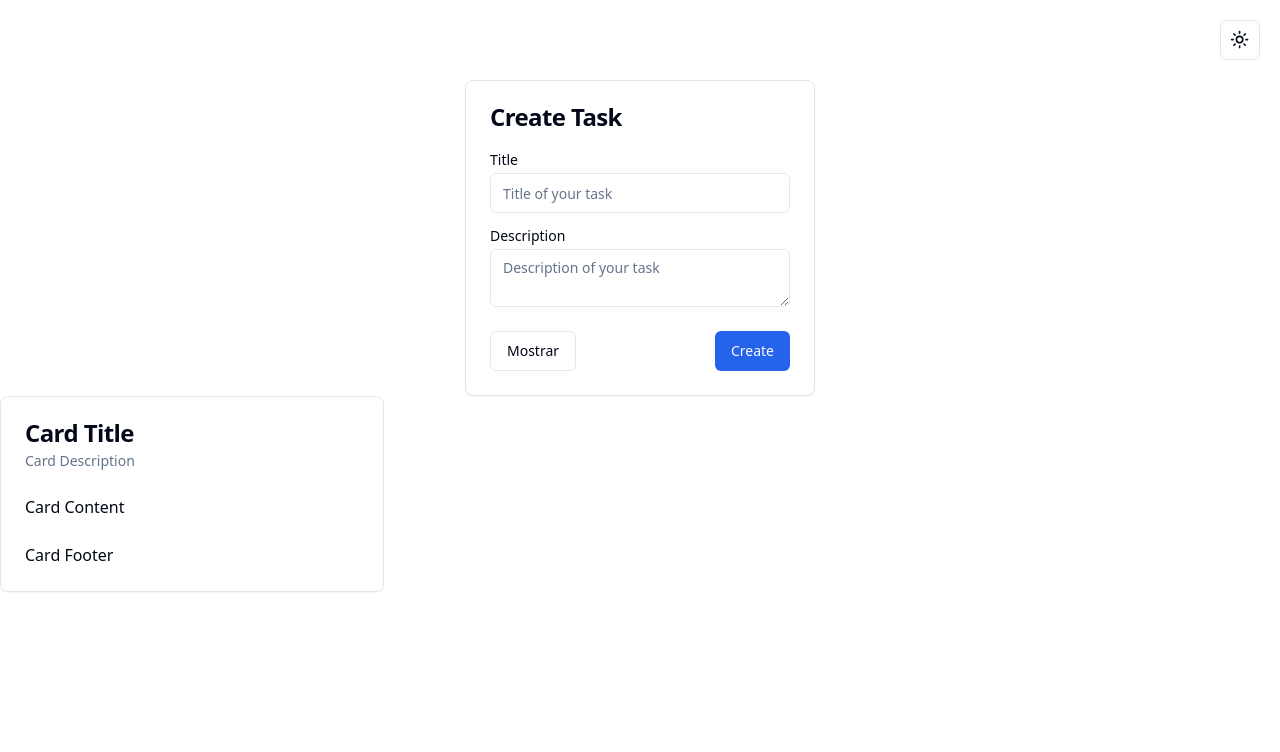
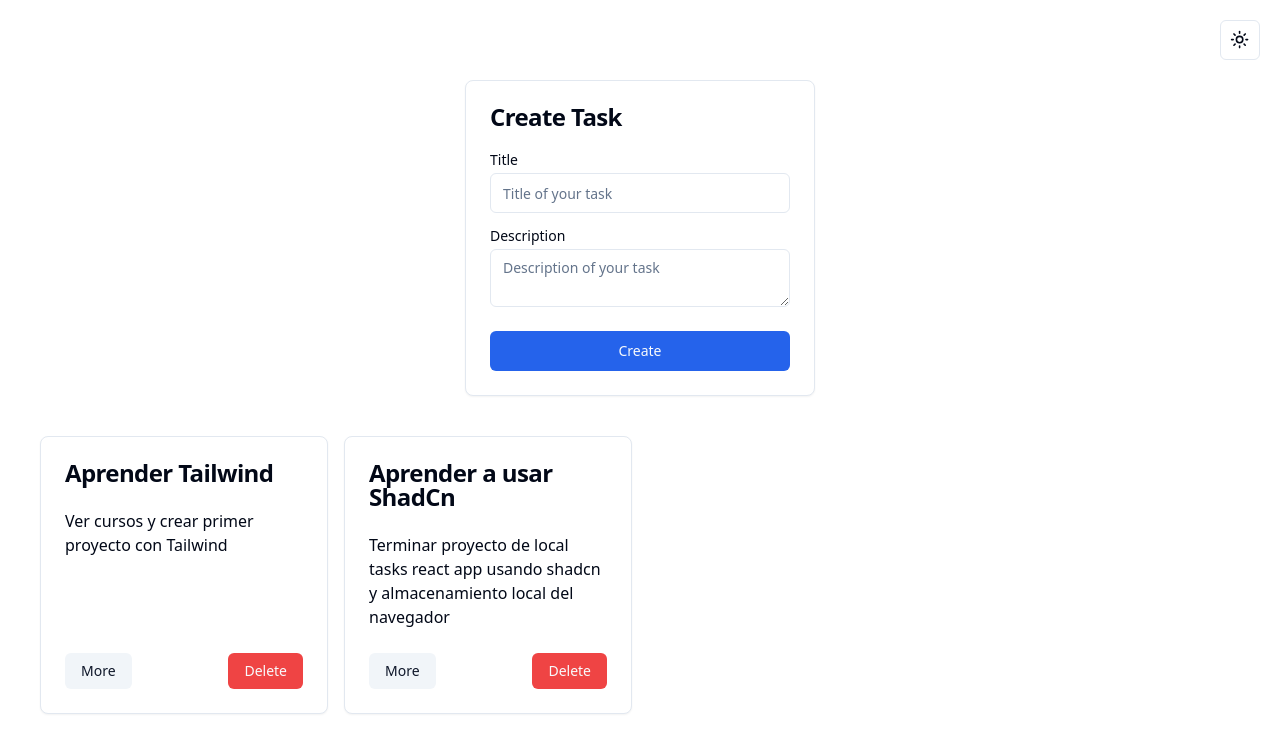
Before and after one commit to GuDex-Dev/local-tasks-react-app, a React (Vite) app: page / in a window 1280 px wide. Shown: the top 752 px of the page. Built offline with nearby package versions, Linux system fonts and the light colour scheme.

Commit message:
TaskList y TaskCard complete

```diff
--- a/package.json
+++ b/package.json
@@ -13,6 +13,7 @@
     "preview": "vite preview"
   },
   "dependencies": {
+    "@radix-ui/react-alert-dialog": "^1.0.5",
     "@radix-ui/react-label": "^2.0.2",
     "@radix-ui/react-slot": "^1.0.2",
     "class-variance-authority": "^0.7.0",
@@ -34,6 +35,8 @@
     "eslint-plugin-react-refresh": "^0.4.6",
     "gh-pages": "^6.1.1",
     "postcss": "^8.4.38",
+    "prettier": "^3.2.5",
+    "prettier-plugin-tailwindcss": "^0.5.14",
     "tailwindcss": "^3.4.3",
     "vite": "^5.2.0"
   }
--- a/src/App.jsx
+++ b/src/App.jsx
@@ -1,6 +1,6 @@
 import TaskForm from "./components/TaskForm";
 import ModeToggle from "./components/ModeToggle";
-import TaskCard from "./components/TaskCard";
+import TaskList from "./components/TaskList";
 
 function App() {
   return (
@@ -9,7 +9,7 @@ function App() {
         <ModeToggle />
       </div>
       <TaskForm />
-      <TaskCard />
+      <TaskList />
     </>
   );
 }
--- a/src/components/TaskCard.jsx
+++ b/src/components/TaskCard.jsx
@@ -1,24 +1,42 @@
 import {
   Card,
   CardContent,
-  CardDescription,
   CardFooter,
   CardHeader,
   CardTitle,
 } from "@/components/ui/card";
 
-function TaskCard() {
+import { Button } from "./ui/button";
+import { TaskContext } from "@/context/TaskContext";
+import { useContext } from "react";
+import { cn } from "@/lib/utils";
+
+function TaskCard({ task, className }) {
+  const { editTask, deleteTask } = useContext(TaskContext);
+
   return (
-    <Card className="min-w-60 max-w-96">
-      <CardHeader>
-        <CardTitle>Card Title</CardTitle>
-        <CardDescription>Card Description</CardDescription>
+    <Card className={cn("flex flex-col", className)}>
+      <CardHeader className="">
+        <CardTitle>{task.title}</CardTitle>
       </CardHeader>
-      <CardContent>
-        <p>Card Content</p>
+      <CardContent className="flex-1">
+        <p>{task.description}</p>
       </CardContent>
-      <CardFooter>
-        <p>Card Footer</p>
+      <CardFooter className="flex justify-between">
+        <Button
+          variant="secondary"
+          className="h-9"
+          onClick={() => console.log("Editing")}
+        >
+          More
+        </Button>
+        <Button
+          className="h-9"
+          variant="destructive"
+          onClick={() => deleteTask(task.id)}
+        >
+          Delete
+        </Button>
       </CardFooter>
     </Card>
   );
--- a/src/components/TaskForm.jsx
+++ b/src/components/TaskForm.jsx
@@ -13,10 +13,16 @@ import { TaskContext } from "@/context/TaskContext";
 import { useContext, useState } from "react";
 
 function TaskForm() {
-  const { addTask, mostrar } = useContext(TaskContext);
+  const { addTask } = useContext(TaskContext);
 
   const [title, setTitle] = useState("");
   const [description, setDescription] = useState("");
+
+  const handleCreate = () => {
+    addTask(title, description);
+    setTitle("");
+    setDescription("");
+  };
 
   return (
     <Card className="w-[350px] mx-auto">
@@ -49,15 +55,10 @@ function TaskForm() {
           </div>
         </form>
       </CardContent>
-      <CardFooter className="flex justify-between">
-        <Button
-          variant="outline"
-          className="duration-0"
-          onClick={() => mostrar()}
-        >
-          Mostrar
+      <CardFooter className="flex justify-end">
+        <Button className="w-full" onClick={handleCreate}>
+          Create
         </Button>
-        <Button onClick={() => addTask(title, description)}>Create</Button>
       </CardFooter>
     </Card>
   );
--- /dev/null
+++ b/src/components/TaskList.jsx
@@ -0,0 +1,21 @@
+import { useContext } from "react";
+import { TaskContext } from "@/context/TaskContext";
+import TaskCard from "./TaskCard";
+
+function TaskList() {
+  const { tasks } = useContext(TaskContext);
+
+  return (
+    <>
+      <div className="grid max-w-7xl grid-cols-2 gap-4 p-10 md:grid-cols-3 lg:grid-cols-4">
+        {tasks.map((task) => {
+          return (
+            <TaskCard className="mx-auto max-w-96" key={task.id} task={task} />
+          );
+        })}
+      </div>
+    </>
+  );
+}
+
+export default TaskList;
--- /dev/null
+++ b/src/components/ui/alert-dialog.jsx
@@ -0,0 +1,99 @@
+"use client"
+
+import * as React from "react"
+import * as AlertDialogPrimitive from "@radix-ui/react-alert-dialog"
+
+import { cn } from "@/lib/utils"
+import { buttonVariants } from "@/components/ui/button"
+
+const AlertDialog = AlertDialogPrimitive.Root
+
+const AlertDialogTrigger = AlertDialogPrimitive.Trigger
+
+const AlertDialogPortal = AlertDialogPrimitive.Portal
+
+const AlertDialogOverlay = React.forwardRef(({ className, ...props }, ref) => (
+  <AlertDialogPrimitive.Overlay
+    className={cn(
+      "fixed inset-0 z-50 bg-black/80  data-[state=open]:animate-in data-[state=closed]:animate-out data-[state=closed]:fade-out-0 data-[state=open]:fade-in-0",
+      className
+    )}
+    {...props}
+    ref={ref} />
+))
+AlertDialogOverlay.displayName = AlertDialogPrimitive.Overlay.displayName
+
+const AlertDialogContent = React.forwardRef(({ className, ...props }, ref) => (
+  <AlertDialogPortal>
+    <AlertDialogOverlay />
+    <AlertDialogPrimitive.Content
+      ref={ref}
+      className={cn(
+        "fixed left-[50%] top-[50%] z-50 grid w-full max-w-lg translate-x-[-50%] translate-y-[-50%] gap-4 border bg-background p-6 shadow-lg duration-200 data-[state=open]:animate-in data-[state=closed]:animate-out data-[state=closed]:fade-out-0 data-[state=open]:fade-in-0 data-[state=closed]:zoom-out-95 data-[state=open]:zoom-in-95 data-[state=closed]:slide-out-to-left-1/2 data-[state=closed]:slide-out-to-top-[48%] data-[state=open]:slide-in-from-left-1/2 data-[state=open]:slide-in-from-top-[48%] sm:rounded-lg",
+        className
+      )}
+      {...props} />
+  </AlertDialogPortal>
+))
+AlertDialogContent.displayName = AlertDialogPrimitive.Content.displayName
+
+const AlertDialogHeader = ({
+  className,
+  ...props
+}) => (
+  <div
+    className={cn("flex flex-col space-y-2 text-center sm:text-left", className)}
+    {...props} />
+)
+AlertDialogHeader.displayName = "AlertDialogHeader"
+
+const AlertDialogFooter = ({
+  className,
+  ...props
+}) => (
+  <div
+    className={cn("flex flex-col-reverse sm:flex-row sm:justify-end sm:space-x-2", className)}
+    {...props} />
+)
+AlertDialogFooter.displayName = "AlertDialogFooter"
+
+const AlertDialogTitle = React.forwardRef(({ className, ...props }, ref) => (
+  <AlertDialogPrimitive.Title ref={ref} className={cn("text-lg font-semibold", className)} {...props} />
+))
+AlertDialogTitle.displayName = AlertDialogPrimitive.Title.displayName
+
+const AlertDialogDescription = React.forwardRef(({ className, ...props }, ref) => (
+  <AlertDialogPrimitive.Description
+    ref={ref}
+    className={cn("text-sm text-muted-foreground", className)}
+    {...props} />
+))
+AlertDialogDescription.displayName =
+  AlertDialogPrimitive.Description.displayName
+
+const AlertDialogAction = React.forwardRef(({ className, ...props }, ref) => (
+  <AlertDialogPrimitive.Action ref={ref} className={cn(buttonVariants(), className)} {...props} />
+))
+AlertDialogAction.displayName = AlertDialogPrimitive.Action.displayName
+
+const AlertDialogCancel = React.forwardRef(({ className, ...props }, ref) => (
+  <AlertDialogPrimitive.Cancel
+    ref={ref}
+    className={cn(buttonVariants({ variant: "outline" }), "mt-2 sm:mt-0", className)}
+    {...props} />
+))
+AlertDialogCancel.displayName = AlertDialogPrimitive.Cancel.displayName
+
+export {
+  AlertDialog,
+  AlertDialogPortal,
+  AlertDialogOverlay,
+  AlertDialogTrigger,
+  AlertDialogContent,
+  AlertDialogHeader,
+  AlertDialogFooter,
+  AlertDialogTitle,
+  AlertDialogDescription,
+  AlertDialogAction,
+  AlertDialogCancel,
+}
--- a/src/context/TaskContext.jsx
+++ b/src/context/TaskContext.jsx
@@ -10,19 +10,39 @@ export function TaskContextProvider({ children, ...props }) {
     setTasks([
       ...tasks,
       {
-        id: tasks.length,
+        id: tasks[tasks.length - 1].id + 1,
         title: title,
         description: description,
       },
     ]);
   };
 
-  const mostrar = () => {
+  const deleteTask = (id) => {
+    setTasks(tasks.filter((task) => task.id != id));
+  };
+
+  const editTask = (id, title, description) => {
+    setTasks(
+      tasks.map((task) =>
+        task.id === id
+          ? {
+              id: id,
+              title: title,
+              description: description,
+            }
+          : task
+      )
+    );
+  };
+
+  const test = () => {
     console.log(tasks);
   };
 
   return (
-    <TaskContext.Provider value={{ tasks, addTask, mostrar }}>
+    <TaskContext.Provider
+      value={{ tasks, addTask, deleteTask, editTask: editTask, test }}
+    >
       {children}
     </TaskContext.Provider>
   );
```
Also changed, not shown: 2 other files (tests, documents, lock files or other folders).
